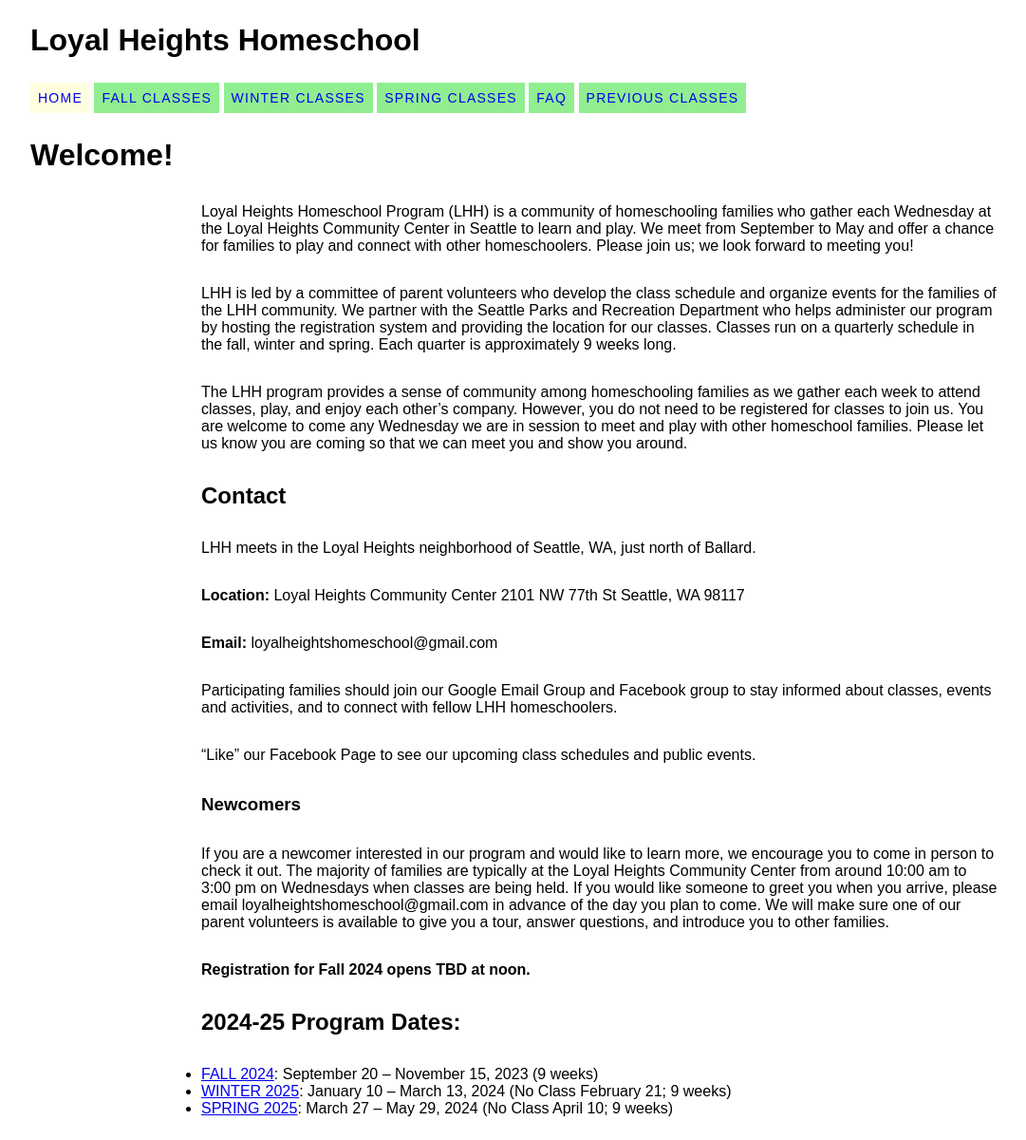
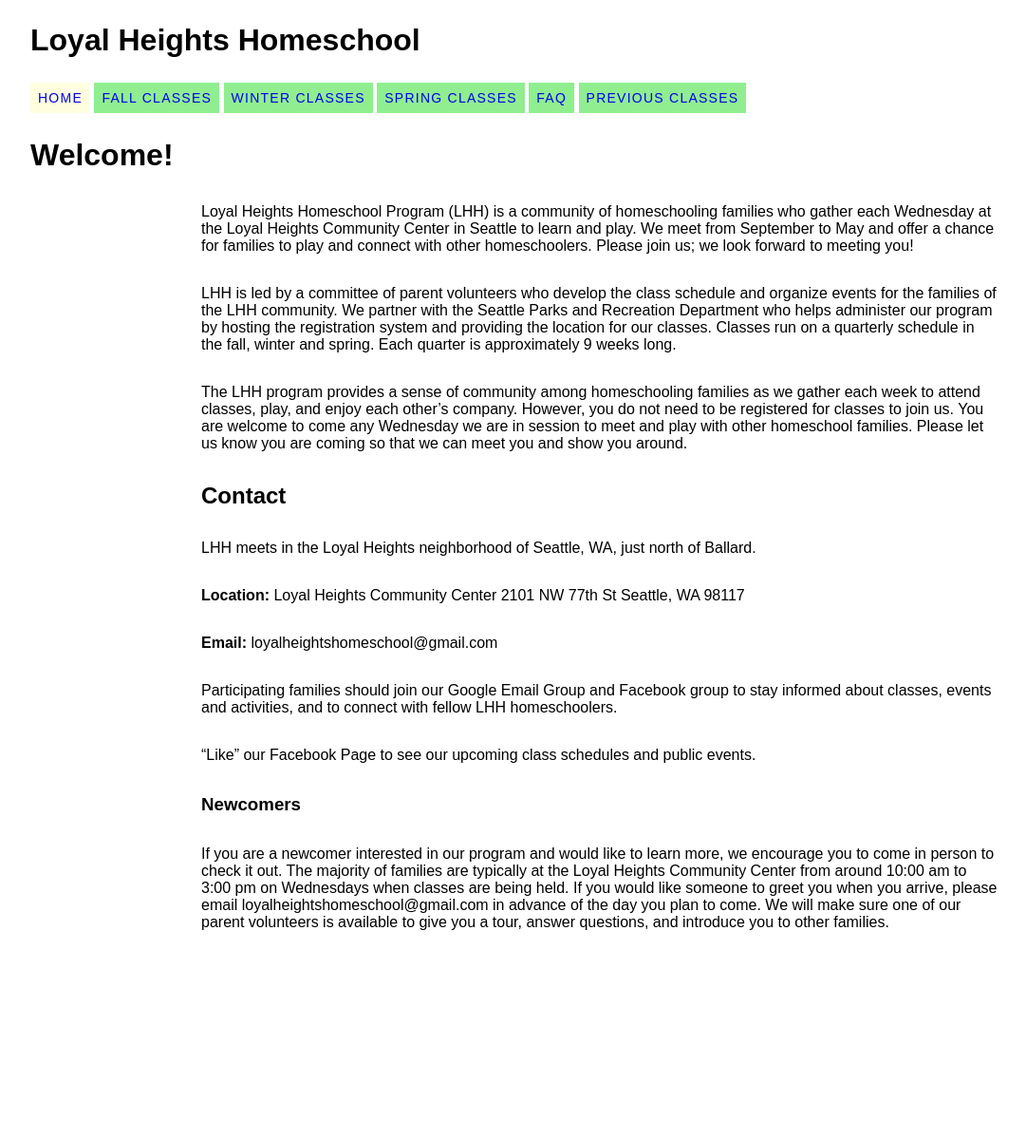
Before and after one commit to loyalheightshomeschool/loyalheightshomeschool.github.io, a Jekyll site: the page built from index.md, in a window 1280 px wide. Shown: the whole page at 95% size, without its empty margins (8-1089 px from the left). Built offline with Jekyll 4.4.1, drawn with Linux system fonts in a browser that asks for light colours; after the commit the page ends 1004 px from its top, so only the background shows below that.

Commit message:
Update index.md

```diff
--- a/index.md
+++ b/index.md
@@ -24,11 +24,3 @@ Participating families should join our Google Email Group and Facebook group to
 ### Newcomers
 
 If you are a newcomer interested in our program and would like to learn more, we encourage you to come in person to check it out. The majority of families are typically at the Loyal Heights Community Center from around 10:00 am to 3:00 pm on Wednesdays when classes are being held. If you would like someone to greet you when you arrive, please email loyalheightshomeschool@gmail.com in advance of the day you plan to come. We will make sure one of our parent volunteers is available to give you a tour, answer questions, and introduce you to other families.
-
-**Registration for Fall 2024 opens TBD at noon.**
-
-## 2024-25 Program Dates:
-
-- [FALL 2024]({% link _quarters/2023-fall.html %}): September 20 – November 15, 2023 (9 weeks)
-- [WINTER 2025]({% link _quarters/2024-winter.html %}): January 10 – March 13, 2024 (No Class February 21; 9 weeks)
-- [SPRING 2025]({% link _quarters/2024-spring.html %}): March 27 – May 29, 2024 (No Class April 10; 9 weeks)
```
